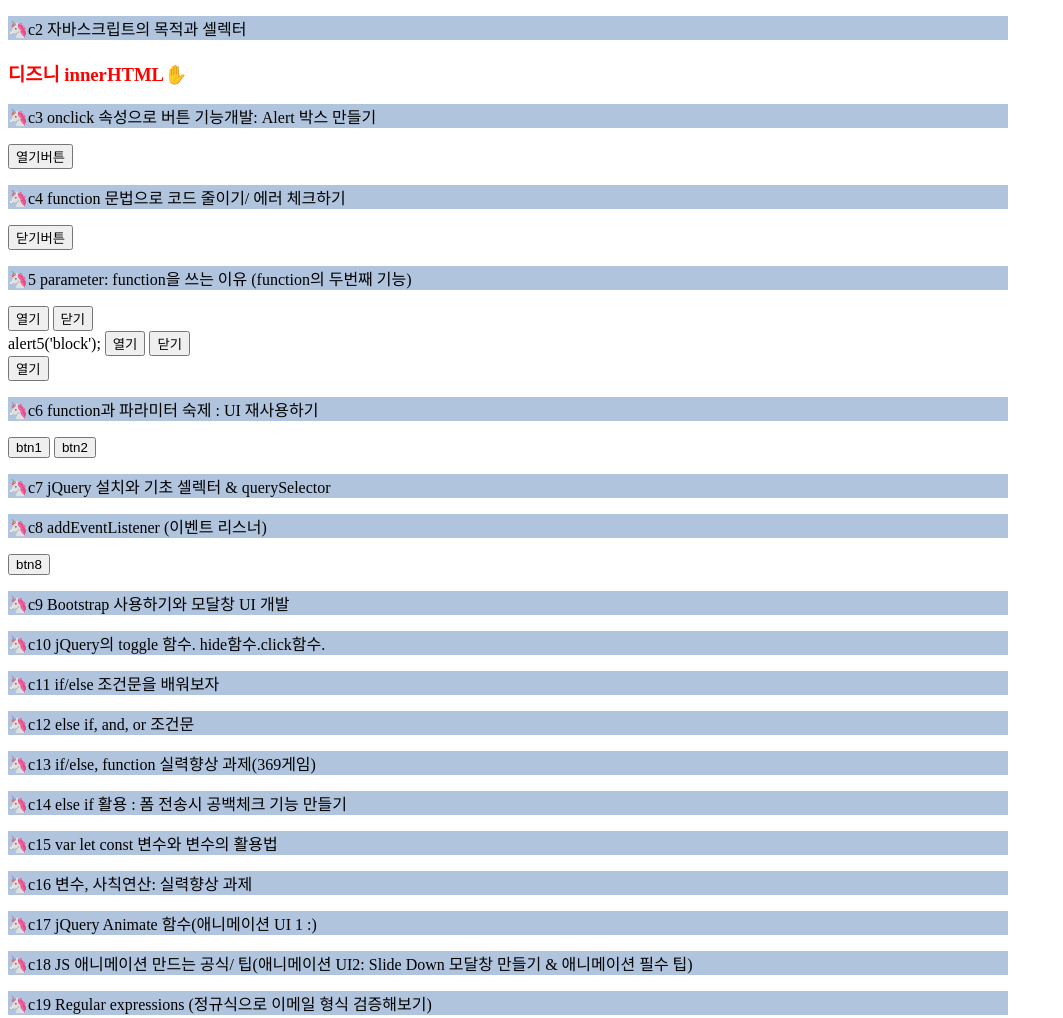
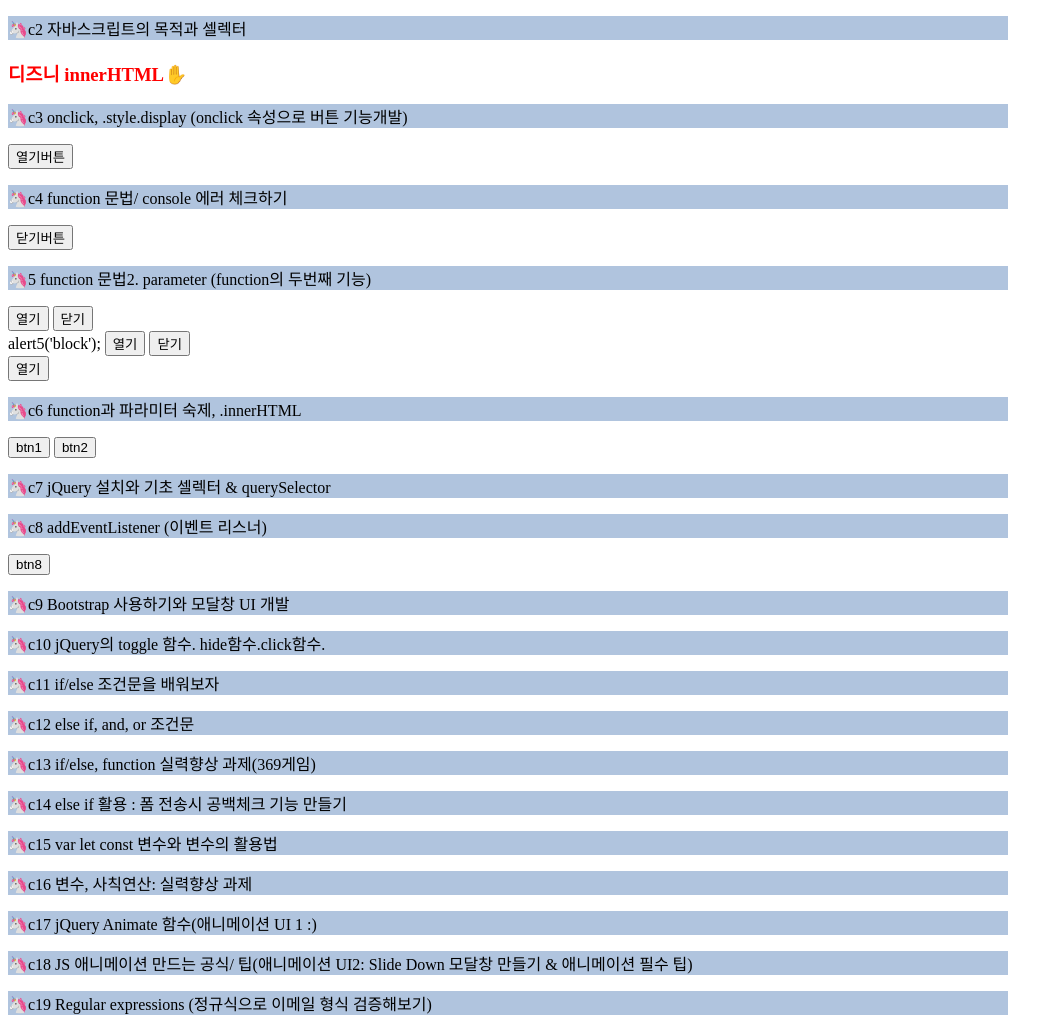
Before and after one commit to IG-Kim2511/codingapple-JavaScript-.jQuery-2020-1205-classnote, a plain HTML site: page index.html in a window 1280 px wide. Shown: the top 1018 px of the page, without its empty margins (0-1063 px from the left). Drawn offline with Linux system fonts and the light colour scheme; no server answers.

Commit message:
제목 바꾸기+ 정리

```diff
--- a/index.html
+++ b/index.html
@@ -35,7 +35,7 @@
 
     <section class="c3">
       <p class="title">
-        🦄c3 onclick 속성으로 버튼 기능개발: Alert 박스 만들기
+        🦄c3 onclick, .style.display (onclick 속성으로 버튼 기능개발)
       </p>
 
       <!-- js 3-1) onclick... display : block; -->
@@ -49,14 +49,14 @@
       <div class="alert-box" id="alert">style.display = 'block'</div>
     </section>
     <section class="c4">
-      <p class="title">🦄c4 function 문법으로 코드 줄이기/ 에러 체크하기</p>
+      <p class="title">🦄c4 function 문법/ console 에러 체크하기</p>
       <!-- js 4-1) -->
       <button onclick="alert닫기()">닫기버튼</button>
     </section>
 
     <section class="c5">
       <p class="title">
-        🦄5 parameter: function을 쓰는 이유 (function의 두번째 기능)
+        🦄5 function 문법2. parameter (function의 두번째 기능)
       </p>
 
       <!-- js 5-1 -->
@@ -78,7 +78,7 @@
     </section>
 
     <section class="c6">
-      <p class="title">🦄c6 function과 파라미터 숙제 : UI 재사용하기</p>
+      <p class="title">🦄c6 function과 파라미터 숙제, .innerHTML</p>
 
       <!-- js 6_2  -->
       <button onclick="안내창6_2('block','아이디를 입력하세요.')">btn1</button>
--- a/script.js
+++ b/script.js
@@ -11,9 +11,10 @@ document.getElementById("test").style.color = "red";
 
 
 
-// 🦄c3 onclick 속성으로 버튼 기능개발: Alert 박스 만들기
-
-// 🦄c4 function 문법으로 코드 줄이기/ 에러 체크하기
+// 🦄c3 onclick, .style.display (onclick 속성으로 버튼 기능개발)
+// 👉HTML
+
+// 🦄c4 function 문법/ console 에러 체크하기
 
 /* js 4-1)
 function: 긴 js문장을 한단어로 축약,여러번 재사용 할때
@@ -29,7 +30,7 @@ function alert닫기(){
 alert닫기();
 
 
-// 🦄c5 parameter: function을 쓰는 이유 (function의 두번째 기능)
+// 🦄c5 function 문법2. parameter (function의 두번째 기능)
 
 
 // js 5-1) function 2개 만듬
@@ -70,7 +71,7 @@ function alert5_3(파라미터1,파라미터2){
 // alert5_3('파라미터1','파라미터2');
 
 
-// 🦄c6 function과 파라미터 숙제 : UI 재사용하기
+// 🦄c6 function과 파라미터 숙제, .innerHTML
 
 /* js 6_2 */
 function 안내창6_2(파라미터1,파라미터2){
@@ -83,9 +84,15 @@ function 안내창6_2(파라미터1,파라미터2){
 안내창6_2('block','비번을 입력하세요.'); */
 
 
-// 🦄c7 jQuery 설치와 기초 셀렉터 & querySelector
-
-/* querySelector :
+// 🦄c7 jQuery 설치, .html, .text, .css & querySelector
+
+/* 2)jquery */
+
+$('#title').text('바보');
+$('#title').html('<p>바보</p>');
+$('#title').css('color', 'red');
+
+/*6) JS querySelector :
 
 (예제 둘다 같은 뜻)
 
@@ -792,6 +799,8 @@ undefined as a real number
 
 ( ) : parentheses , round bracket */
 
+/* 👉 29-4 es6강의 19 Reference data type */
+
 
 // 2) string '' "" `` 모두 사용가능
 
```
